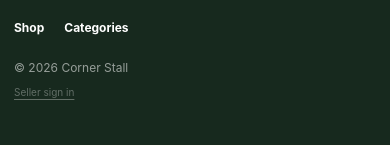
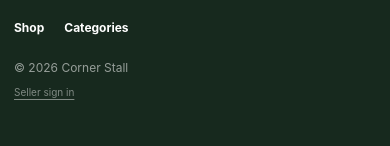
Before and after one commit to temitopetosin24-creator/Seller-app, a plain HTML site: page index.html in a window 390 px wide. Shown: the part 3862-4008 px from the top of the page. Drawn offline with Linux system fonts and the light colour scheme; no server answers.

Commit message:
Improve mobile seller sign-in button

```diff
--- a/index.html
+++ b/index.html
@@ -143,7 +143,7 @@
       </div>
       <div class="copyright">
         <p>© <span id="year"></span> Corner Stall</p>
-        <button class="seller-access" id="footerSellerBtn">Seller sign in</button>
+        <button class="seller-access" id="footerSellerBtn" type="button">Seller sign in</button>
       </div>
     </div>
   </footer>
--- a/style.css
+++ b/style.css
@@ -163,13 +163,16 @@ footer p { color: rgba(255,255,255,.55); font-size: 12px; }
 .copyright p { margin: 0 0 5px; }
 .seller-access {
   border: 0;
-  padding: 2px 0;
-  color: rgba(255,255,255,.32);
+  min-height: 44px;
+  padding: 10px 8px;
+  margin: -10px -8px;
+  color: rgba(255,255,255,.45);
   background: transparent;
   font-size: 10px;
   text-decoration: underline;
   text-underline-offset: 3px;
   cursor: pointer;
+  touch-action: manipulation;
 }
 .seller-access:hover, .seller-access:focus-visible { color: rgba(255,255,255,.75); }
 
```
